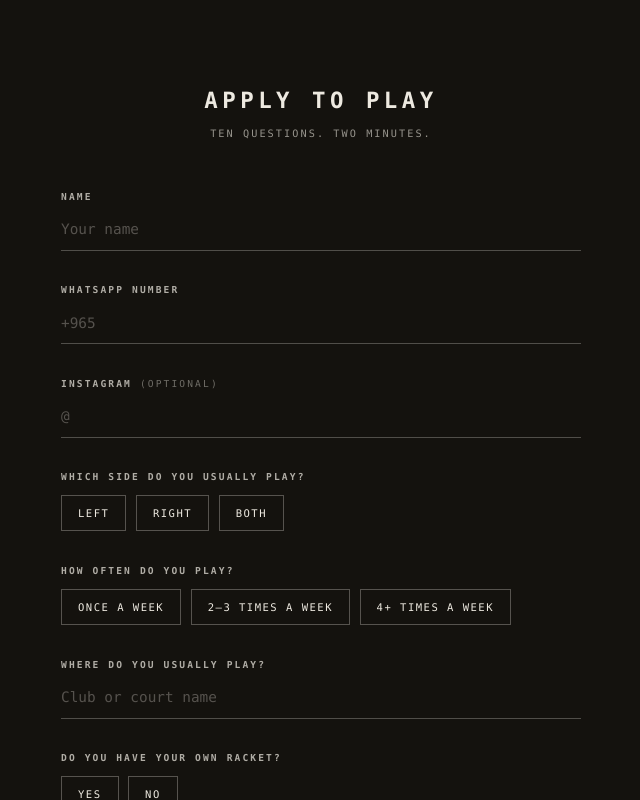
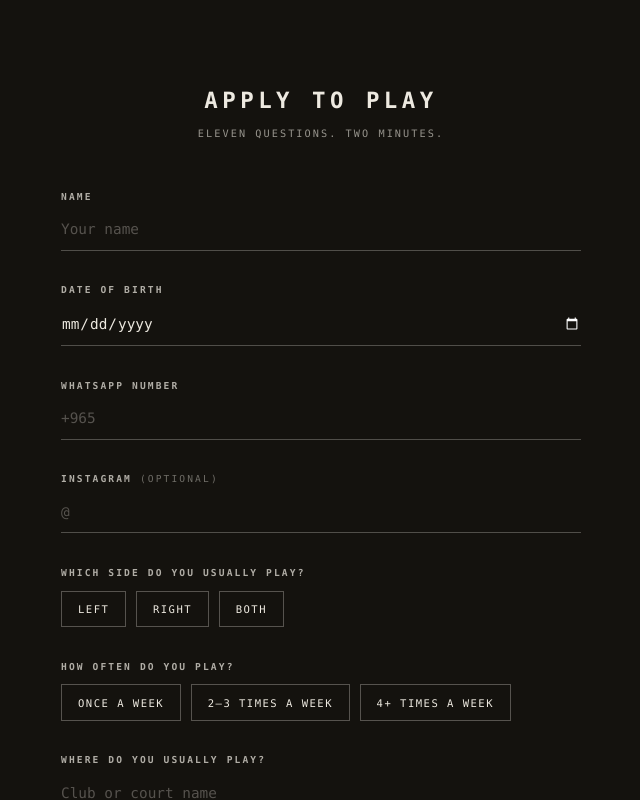
Before and after one commit to viperapadel/website, a plain HTML site: page index.html in a window 1280 px wide. Both pictures are taken after a click on the link "APPLY TO PLAY". Shown: the part 809-1609 px from the top of the page, without its empty margins (319-959 px from the left). Drawn offline with Linux system fonts and the light colour scheme; a web font is replaced by a local one.

Commit message:
Add files via upload

```diff
--- a/index.html
+++ b/index.html
@@ -75,6 +75,8 @@
   label em,.q em{font-style:normal;font-weight:400;color:rgba(237,233,224,.42)}
   input,textarea{display:block;width:100%;margin-top:.55rem;background:transparent;border:0;border-bottom:1px solid rgba(237,233,224,.28);
     color:var(--bone);font:400 .9rem/1.5 var(--mono);padding:.55rem 0;border-radius:0;outline:none;transition:border-color .2s}
+  input[type=date]{color-scheme:dark;min-height:2.7em;-webkit-appearance:none;appearance:none;text-align:left}
+  input[type=date]::-webkit-date-and-time-value{text-align:left}
   input::placeholder,textarea::placeholder{color:rgba(237,233,224,.3)}
   input:focus,textarea:focus{border-color:var(--bone)}
   textarea{resize:vertical;min-height:5.5rem}
@@ -444,10 +446,11 @@ l281 -145 4752 -13 4753 -13 206 110 205 110 100 361 99 360 -96 514 c-113
 </main>
 <section class="apply" id="apply" hidden>
   <h2>Apply to play</h2>
-  <p class="sub">Ten questions. Two minutes.</p>
+  <p class="sub">Eleven questions. Two minutes.</p>
   <form id="f" novalidate>
     <input type="text" name="_honey" tabindex="-1" autocomplete="off" aria-hidden="true" style="position:absolute;left:-9999px;width:1px;height:1px;opacity:0">
     <div><label for="n">Name</label><input id="n" name="name" required autocomplete="name" placeholder="Your name"></div>
+    <div><label for="dob">Date of birth</label><input id="dob" name="dob" type="date" required min="1940-01-01" max="2020-12-31"></div>
     <div><label for="w">WhatsApp number</label><input id="w" name="whatsapp" type="tel" required inputmode="tel" placeholder="+965"></div>
     <div><label for="i">Instagram <em>(optional)</em></label><input id="i" name="instagram" placeholder="@"></div>
     <div><span class="q">Which side do you usually play?</span>
```
